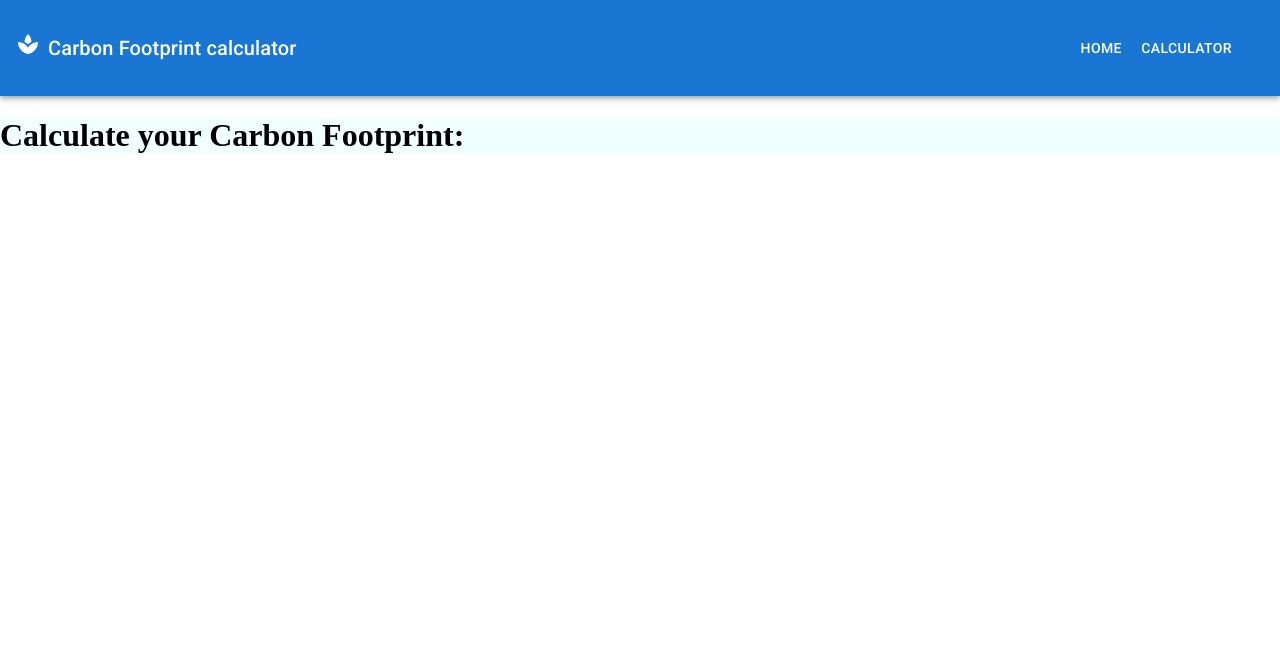
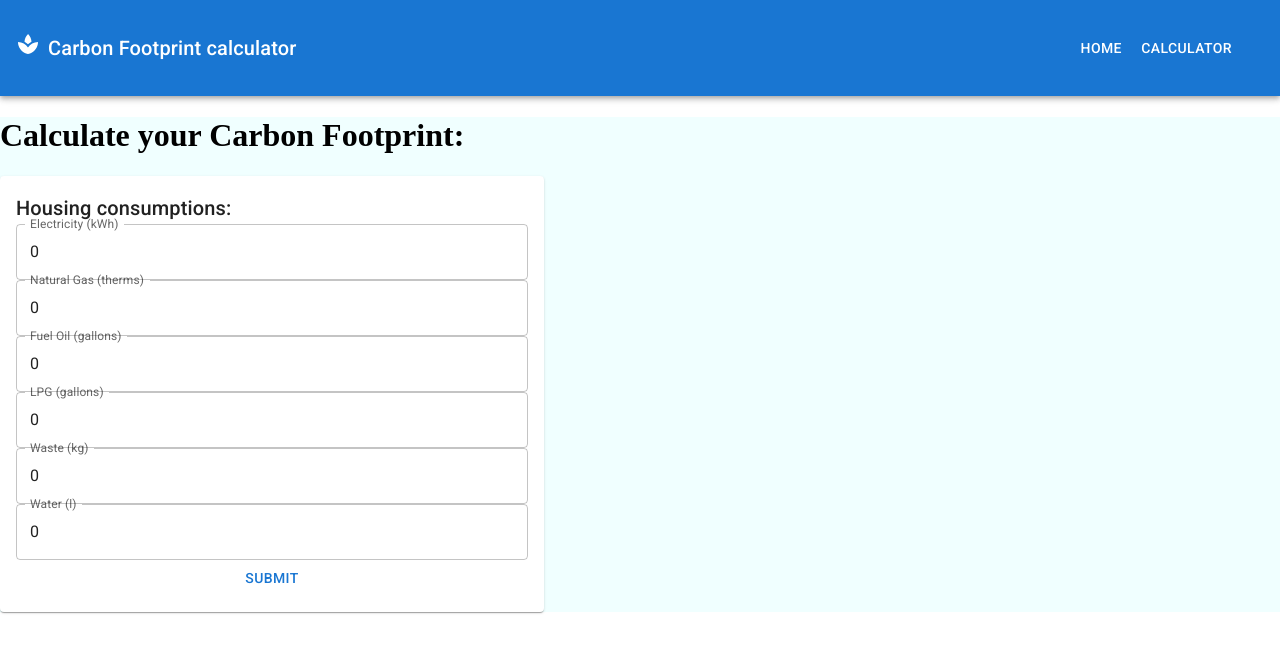
Before and after one commit to pmatos96/carbon-footprint-calculator-web, a Next.js app: page /calculator in a window 1280 px wide. Shown: the top 652 px of the page. Built offline with nearby package versions, Linux system fonts and the light colour scheme.

Commit message:
feat: Adding Housing consumption form

```diff
--- /dev/null
+++ b/src/app/calculator/housingConsumptionForm.tsx
@@ -0,0 +1,66 @@
+'use client'
+
+import { Button, Paper, Stack, TextField, Typography } from "@mui/material";
+import React, { useState } from "react";
+
+interface IConsumptionInputs {
+    electricity: number;
+    naturalGas: number;
+    fuelOil: number;
+    lpg: number;
+    waste: number;
+    water: number;
+}
+
+interface IHousingConsumptionForm {
+    onSubmit: (consumptions: Partial<IConsumptionInputs>) => void;
+    submitButtonName?: string;
+}
+
+const HousingComsumptionForm = ({ onSubmit, submitButtonName }: IHousingConsumptionForm): React.ReactElement => {
+
+    const [ consumptions, setConsumptions ] = useState<Partial<IConsumptionInputs>>({
+        electricity: 0,
+        naturalGas: 0,
+        fuelOil: 0,
+        lpg: 0,
+        waste: 0,
+        water: 0,
+    });
+
+    const handleInputChange = (e: React.ChangeEvent<HTMLInputElement>) => {
+        const { name, value } = e.target;
+        setConsumptions((prevValues) => ({
+            ...prevValues,
+            [name]: Number(value),
+        }));
+    };
+
+    return (
+        <Paper sx={{ width: "40%", padding: 2 }}>
+            <Typography variant="h6">
+                Housing consumptions:
+            </Typography>
+            <Stack
+                component="form"
+                onSubmit={(e) => {
+                    e.preventDefault();
+                    if(consumptions)
+                        onSubmit(consumptions);
+                }}
+            >
+                <TextField name="electricity" value={consumptions?.electricity} onChange={handleInputChange} id="electricity-consumption-input" label="Electricity (kWh)" type="number"/>
+                <TextField name="naturalGas" value={consumptions?.naturalGas} onChange={handleInputChange} id="natural-gas-consumption-input" label="Natural Gas (therms)" type="number"/>
+                <TextField name="fuelOil" value={consumptions?.fuelOil} onChange={handleInputChange} id="fuel-oil-consumption-input" label="Fuel Oil (gallons)" type="number"/>
+                <TextField name="lpg" value={consumptions?.lpg} onChange={handleInputChange} id="lpg-consumption-input" label="LPG (gallons)" type="number"/>
+                <TextField name="waste" value={consumptions?.waste} onChange={handleInputChange} id="waste-amount-input" label="Waste (kg)" type="number"/>
+                <TextField name="water" value={consumptions?.water} onChange={handleInputChange} id="water-consumption-input" label="Water (l)" type="number"/>
+                <Button type="submit">
+                    {submitButtonName || "Submit"}
+                </Button>
+            </Stack>
+        </Paper>
+    )
+}
+
+export default HousingComsumptionForm;
--- a/src/app/calculator/page.jsx
+++ b/src/app/calculator/page.jsx
@@ -1,9 +1,13 @@
+'use client'
+
+import HousingComsumptionForm from "./housingConsumptionForm";
 
 export default function CalculatorPage() {
     return (
       <div >
-        <main >
+        <main>
           <h1>Calculate your Carbon Footprint:</h1>
+          <HousingComsumptionForm onSubmit={(consumptions) => console.log(consumptions)} />
         </main>
       </div>
     );
```
